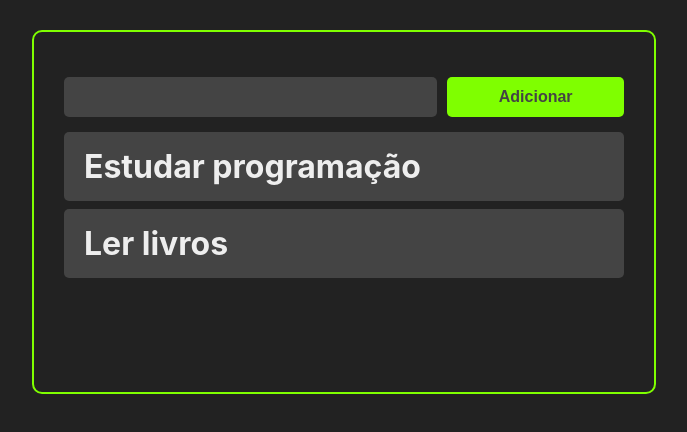
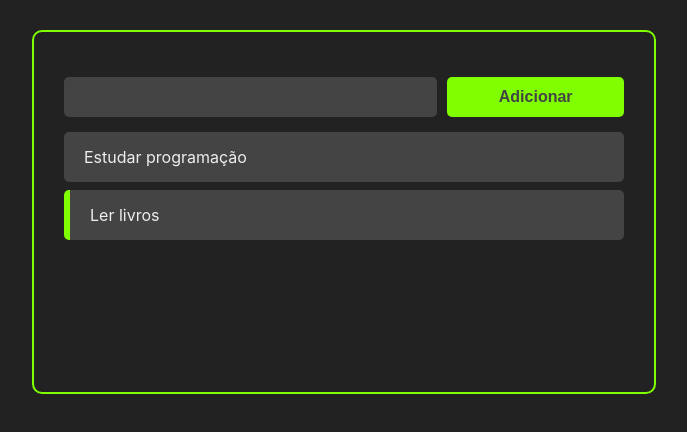
Before and after one commit to hygino82/react-curso-felipe-rocha, a React (Create React App) app: page / in a window 1280 px wide. Shown: the top 432 px of the page, without its empty margins (296-983 px from the left). Built offline with nearby package versions, Linux system fonts and the light colour scheme.

Commit message:
Conclusão de uma tarefa

```diff
--- a/src/App.jsx
+++ b/src/App.jsx
@@ -2,6 +2,7 @@
 import "./App.css";
 import AddTask from "./components/AddTask";
 import Tasks from "./components/Tasks";
+import { v4 as uuidv4 } from "uuid";
 
 const App = () => {
   const [tasks, setTasks] = useState([
@@ -17,12 +18,21 @@
     },
   ]);
 
+  const handleTaskClick = (taskId) => {
+    const newTasks = tasks.map(task => {
+      if (task.id === taskId) return { ...task, completed: !task.completed }
+      return task;
+    });
+
+    setTasks(newTasks);
+  };
+
   const handleTaskAddition = (taskTitle) => {
     const newTasks = [
       ...tasks,
       {
         title: taskTitle,
-        id: Math.random(10),
+        id: uuidv4(),
         completed: false,
       }
     ];
@@ -33,8 +43,14 @@
   return (
     <>
       <div className="container">
-        <AddTask handleTaskAddition={handleTaskAddition}/>
-        <Tasks tasks={tasks} />
+        <AddTask
+          handleTaskAddition={handleTaskAddition}
+        />
+        <Tasks
+          tasks={tasks}
+          handleTaskClick={handleTaskClick}
+        />
+
       </div>
     </>
   );
--- a/src/components/AddTask.jsx
+++ b/src/components/AddTask.jsx
@@ -12,6 +12,7 @@
 
     const handleAddTaskClick = () => {
         handleTaskAddition(inputData);
+        setInputData('');
     }
 
     return (
--- a/src/components/Task.jsx
+++ b/src/components/Task.jsx
@@ -1,8 +1,17 @@
 import React from 'react';
 import './Task.css';
 
-const Task = ({task}) => {
-    return <h1 className="task-container">{task.title}</h1>
+const Task = ({ task, handleTaskClick }) => {
+    return (
+        <div className="task-container"
+            style={task.completed ? { borderLeft: "6px solid chartreuse" } : {}}
+        >
+            <div className="task-title" onClick={() => handleTaskClick(task.id)}>
+                {task.title}
+            </div>
+        </div>
+    );
+    //return <h1 className="task-container">{task.title}</h1>
 }
 
 export default Task;
--- a/src/components/Tasks.jsx
+++ b/src/components/Tasks.jsx
@@ -1,11 +1,11 @@
 import React from 'react';
 import Task from './Task';
 
-const Tasks = ({tasks}) => {
+const Tasks = ({ tasks, handleTaskClick }) => {
 
     return (
         <>
-        {tasks.map(task => <Task task={task}/>)}
+            {tasks.map(task => <Task task={task} handleTaskClick={handleTaskClick} />)}
         </>
     );
 }
```
